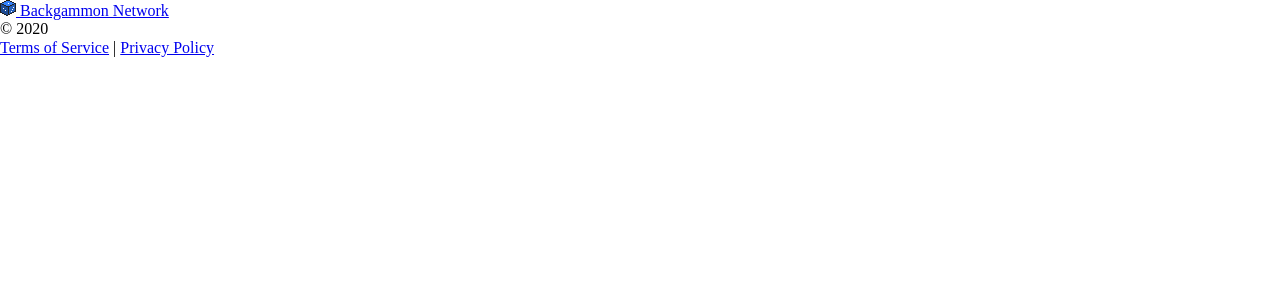
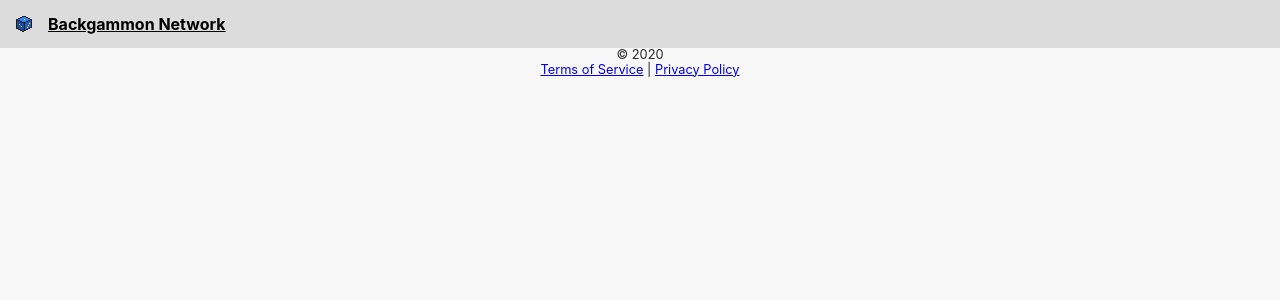
Before and after one commit to softwerks/www.bkgmn.net, a Jekyll site: the page built from index.html, in a window 1280 px wide. Shown: the top 300 px of the page. Built offline with Jekyll 4.4.1, drawn with Linux system fonts in a browser that asks for light colours.

Commit message:
Update site.scss

```diff
--- a/_sass/site.scss
+++ b/_sass/site.scss
@@ -1 +1,4 @@
 @import 'normalize';
+@import 'base';
+@import 'navbar';
+@import 'footer';
```
